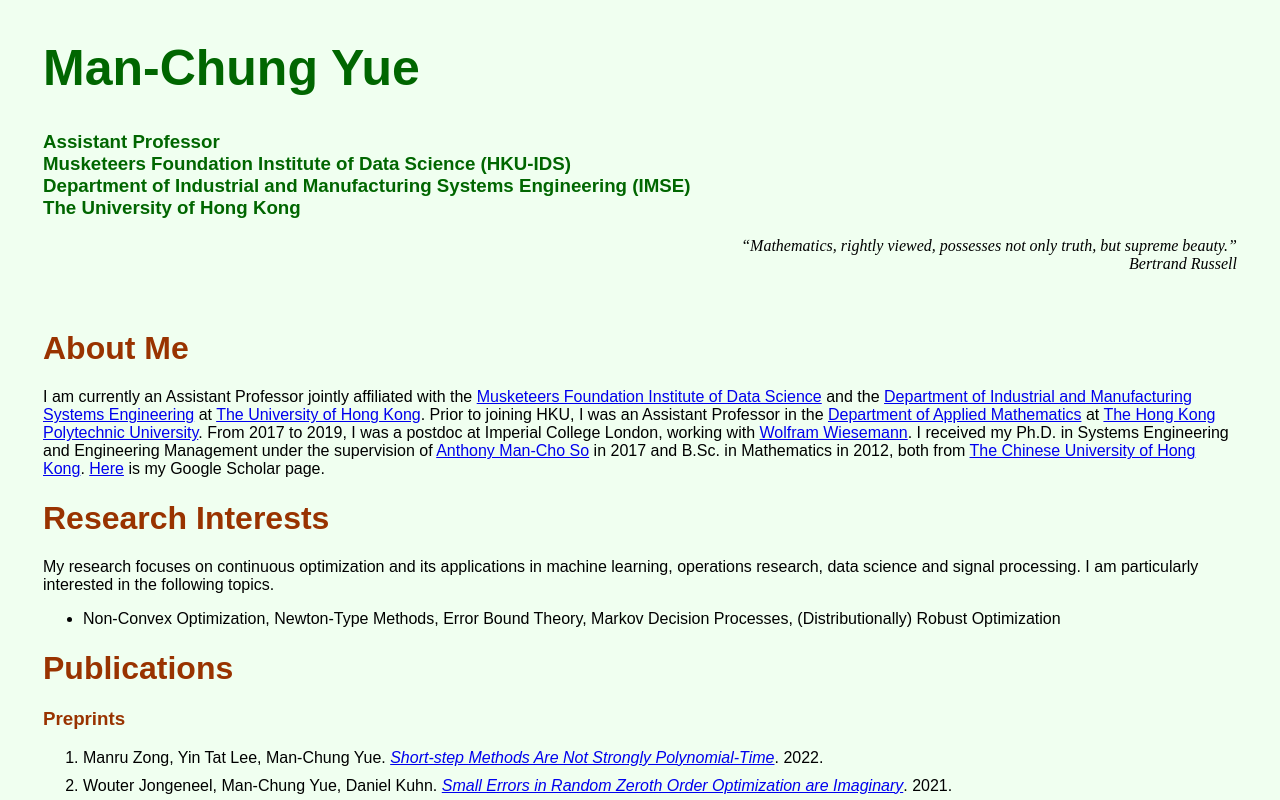
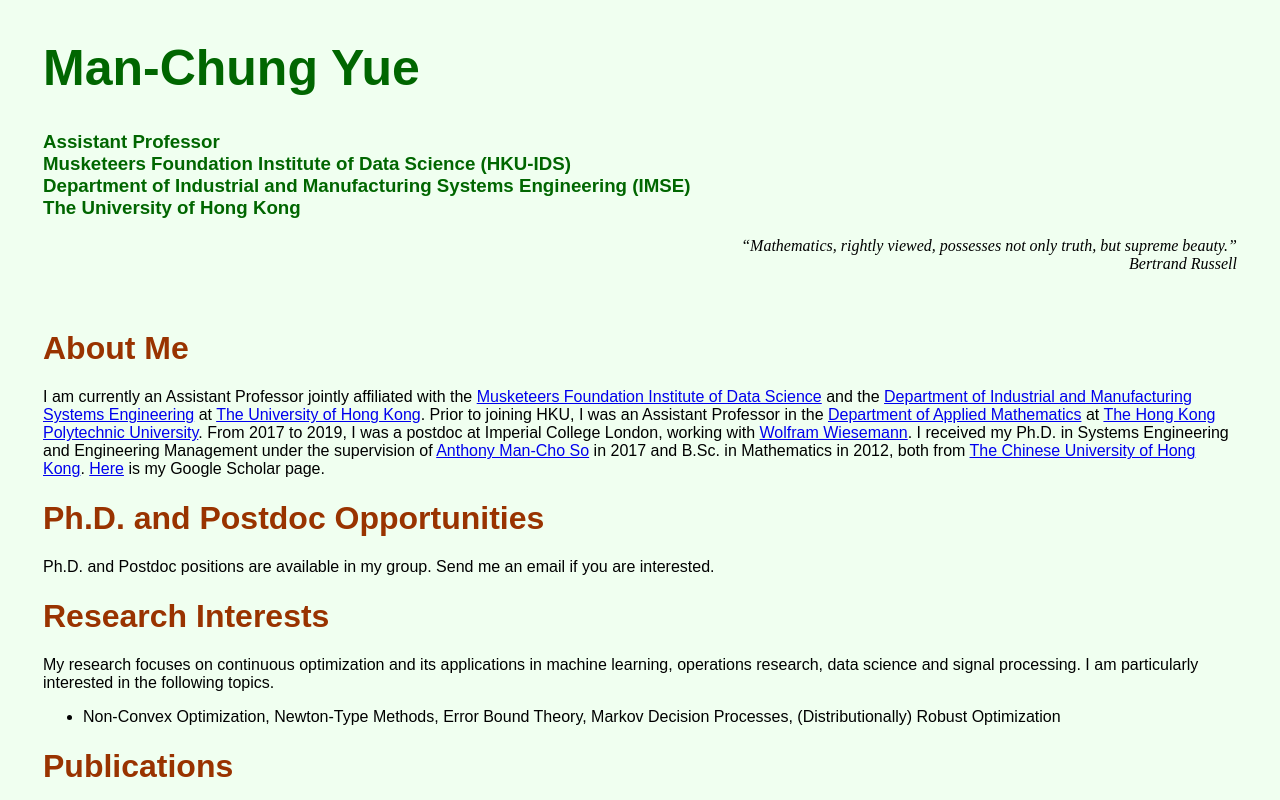
Before and after one commit to manchungyue/manchungyue.github.io, a plain HTML site: page index.html in a window 1280 px wide. Shown: the top 800 px of the page. Drawn offline with Linux system fonts and the light colour scheme.

Commit message:
Update index.html

```diff
--- a/index.html
+++ b/index.html
@@ -30,6 +30,9 @@ From 2017 to 2019, I was a postdoc at Imperial College London, working with <a h
 I received my Ph.D. in Systems Engineering and Engineering Management under the supervision of <a href="http://www1.se.cuhk.edu.hk/~manchoso/">Anthony Man-Cho So</a> in 2017 and B.Sc. in Mathematics in 2012,
 both from <a href="http://www.cuhk.edu.hk/chinese/index.html">The Chinese University of Hong Kong</a>. <a href="https://scholar.google.com/citations?user=8sf7gu8AAAAJ&hl=en">Here</a> is my Google Scholar page.<br></font>
 
+<h1 style="font-family: arial;"><span style="color: rgb(153, 51, 0);">Ph.D. and Postdoc Opportunities</span></h1>
+<font style="font-family: arial;" >Ph.D. and Postdoc positions are available in my group. Send me an email if you are interested.<br></font>
+
 <h1 style="font-family: arial;"><span style="color: rgb(153, 51, 0);">Research Interests</span></h1>
 
 <font style="font-family: arial;" >My research focuses on continuous optimization and its applications in machine learning, operations research, data science and signal processing. I am particularly interested in the following topics.<br></font>
@@ -39,12 +42,10 @@ both from <a href="http://www.cuhk.edu.hk/chinese/index.html">The Chinese Univer
 </li>
 </ul>
 
+
 <!--
-<h1 style="font-family: arial;"><span style="color: rgb(153, 51, 0);">Recruitment</span></h1>
-<font style="font-family: arial;" >The following positions are available. For more information about the positions and/or about the research topics, please send me an email.<br></font>
-
 <h3 style="color: rgb(153, 51, 0); font-family: arial;">Ph.D./M.Phil. Student</h3>
-<font style="font-family: arial;" >I am looking for a self-motivated and hard-working Ph.D./M.Phil. student to work on optimization research topics. The student should possess a bachelor or master degree in a related discipline (e.g., Mathematics, Computer Science, Systems/Industrial Engineering, Electrical Engineering, Machine Learning/Data Science, Physics, etc.) and a solid background in mathematics.<br></font>
+<font style="font-family: arial;" >I am looking for a self-motivated Ph.D./M.Phil. student to work on optimization research topics. The student should possess a bachelor or master degree in a related discipline (e.g., Mathematics, Computer Science, Systems/Industrial Engineering, Electrical Engineering, Machine Learning/Data Science, Physics, etc.) and a solid background in mathematics.<br></font>
 
 <h3 style="color: rgb(153, 51, 0); font-family: arial;">Post-doctoral Researcher</h3>
 <font style="font-family: arial;" >A post-doctoral research position in the area of optimization is available. The applicant should possess a Ph.D. degree in a related discipline (e.g., Mathematics, Computer Science, Systems/Industrial Engineering, Electrical Engineering, Machine Learning/Data Science, Physics, etc.) and a proven research record. The position is full-time and for 2 years.<br></font>
```
